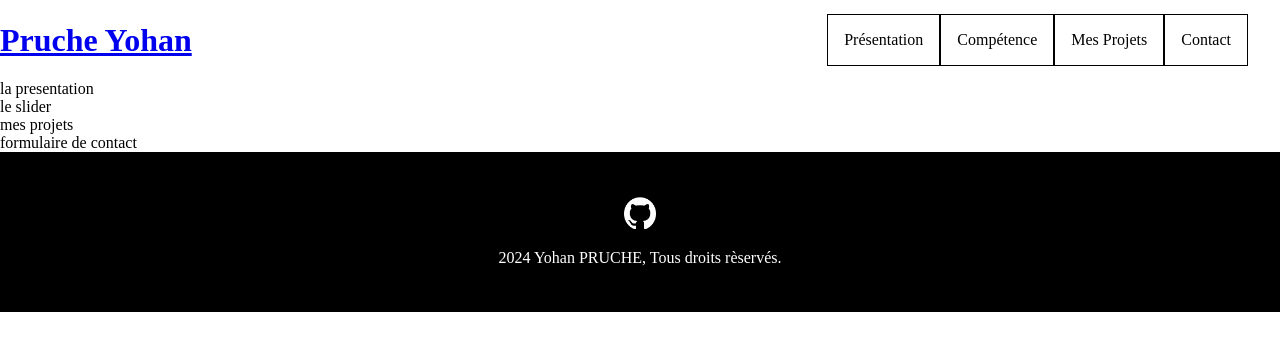
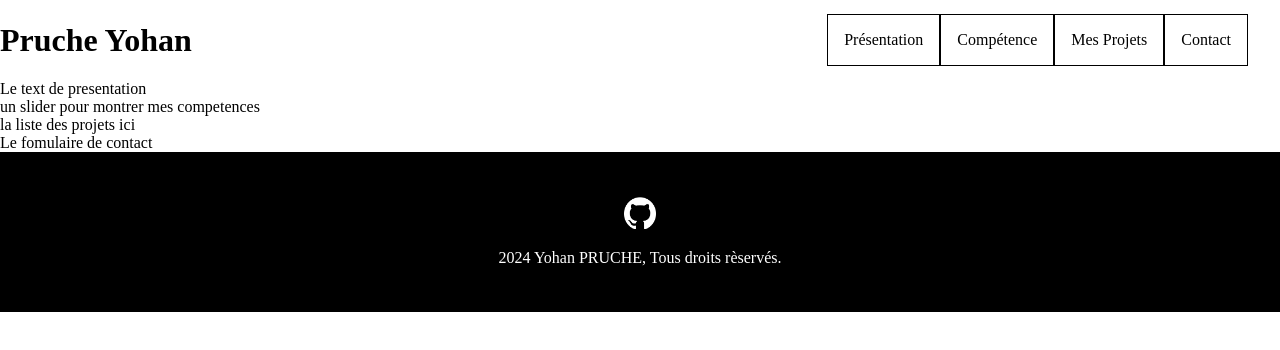
Before and after one commit to Phanttoms/P12-Portfolio, a React (Vite) app in the folder my-react-ts-app/: page / in a window 1280 px wide. Shown: the top 350 px of the page. Built offline with nearby package versions, Linux system fonts and the light colour scheme.

Commit message:
preparation des composant de page Home

```diff
--- a/my-react-ts-app/src/assets/style/main.scss
+++ b/my-react-ts-app/src/assets/style/main.scss
@@ -19,3 +19,8 @@ ul {
 	margin: 0;
 	padding: 0;
 }
+
+a {
+	text-decoration: none;
+	color: black;
+}
--- /dev/null
+++ b/my-react-ts-app/src/components/Contact/index.tsx
@@ -0,0 +1,3 @@
+export default function Contact() {
+	return <div>Le fomulaire de contact</div>;
+}
--- /dev/null
+++ b/my-react-ts-app/src/components/Presentation/index.tsx
@@ -0,0 +1,3 @@
+export default function Presentation() {
+	return <div>Le text de presentation</div>;
+}
--- /dev/null
+++ b/my-react-ts-app/src/components/Projet/index.tsx
@@ -0,0 +1,3 @@
+export default function Projet() {
+	return <div> la liste des projets ici</div>;
+}
--- /dev/null
+++ b/my-react-ts-app/src/components/Slider/index.tsx
@@ -0,0 +1,3 @@
+export default function Slider() {
+	return <div>un slider pour montrer mes competences</div>;
+}
--- a/my-react-ts-app/src/pages/Home/index.tsx
+++ b/my-react-ts-app/src/pages/Home/index.tsx
@@ -1,14 +1,18 @@
+import Contact from "../../components/Contact";
 import Footer from "../../components/Footer";
 import Header from "../../components/Header";
+import Presentation from "../../components/Presentation";
+import Projet from "../../components/Projet";
+import Slider from "../../components/Slider";
 
 export default function Home() {
 	return (
 		<>
 			<Header />
-			<div>la presentation</div>
-			<div>le slider</div>
-			<div>mes projets</div>
-			<div>formulaire de contact</div>
+			<Presentation />
+			<Slider />
+			<Projet />
+			<Contact />
 			<Footer />
 		</>
 	);
```
